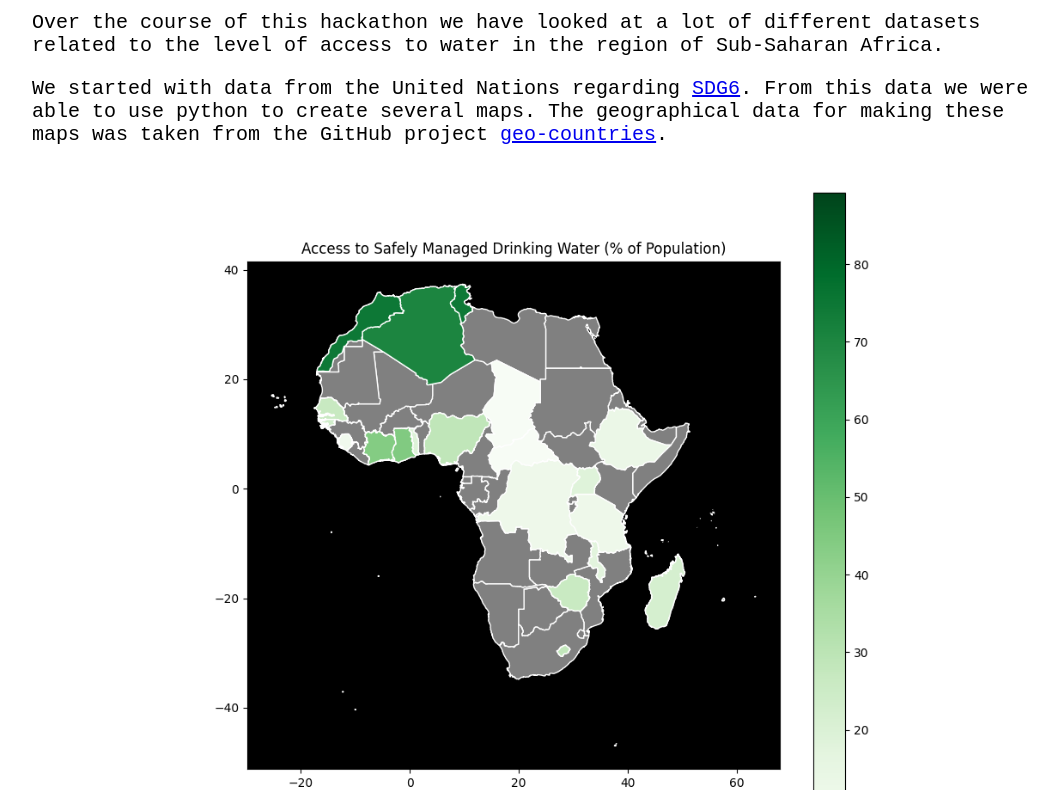
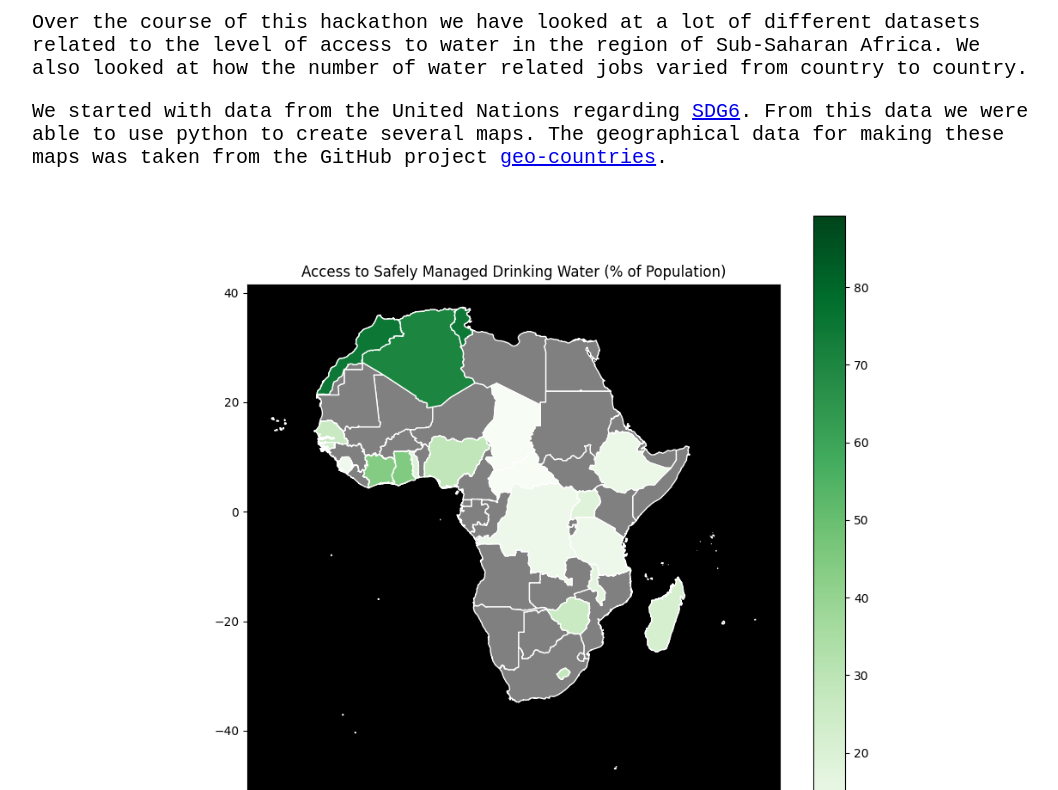
Before and after one commit to finnbuck/HumansGPT, a plain HTML site: page index.html in a window 1280 px wide. Shown: the part 88-878 px from the top of the page, without its empty margins (108-1166 px from the left). Drawn offline with Linux system fonts and the light colour scheme.

Commit message:
Add to intro.

```diff
--- a/index.html
+++ b/index.html
@@ -10,6 +10,7 @@
             <h1>Hackathon for Good: Wavemakers Project</h1>
             <p>
                 Over the course of this hackathon we have looked at a lot of different datasets related to the level of access to water in the region of Sub-Saharan Africa.
+                We also looked at how the number of water related jobs varied from country to country.
             </p>
             <p>
                 We started with data from the United Nations regarding <a href="https://www.sdg6data.org/en/tables">SDG6</a>.
```
